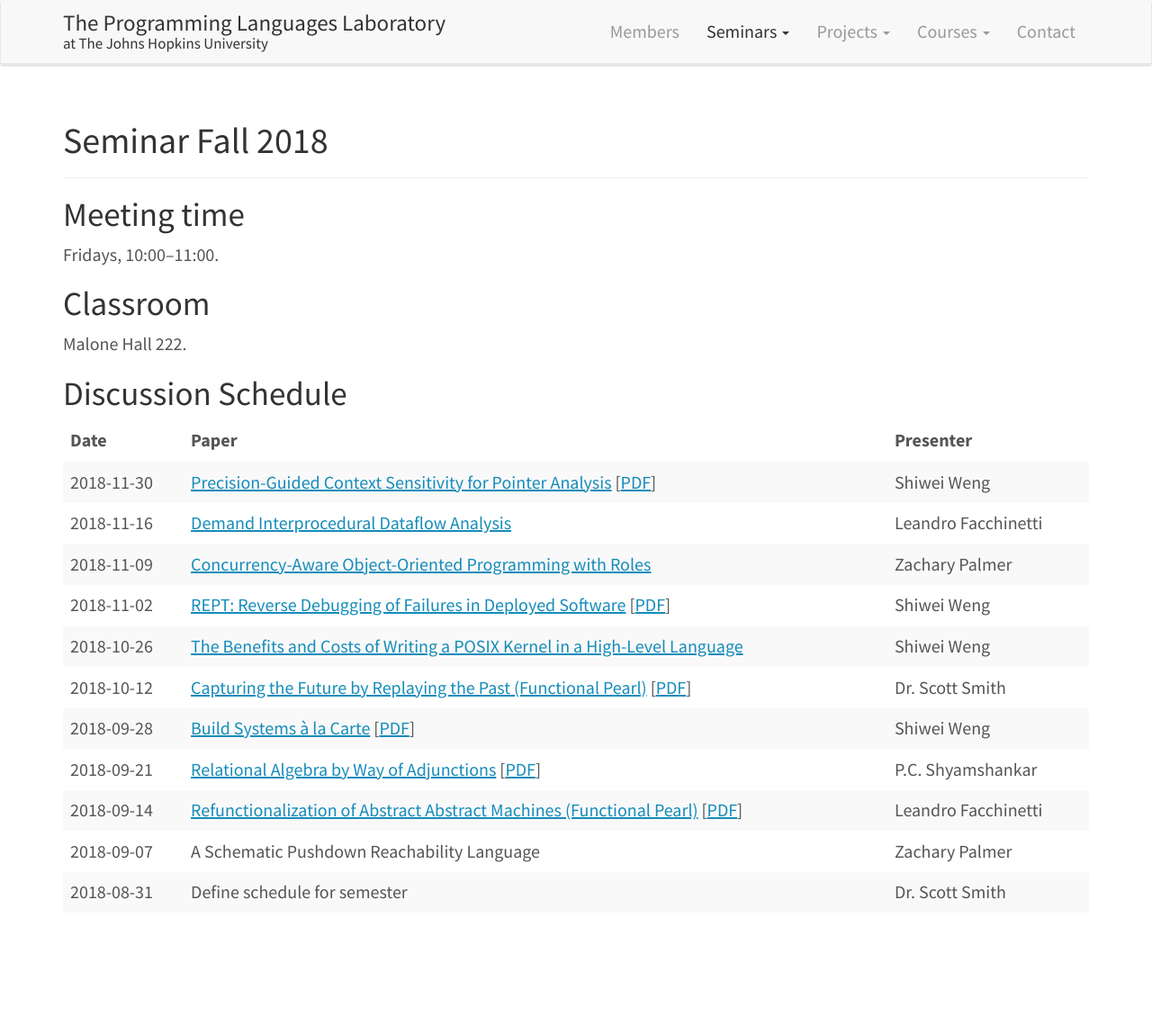
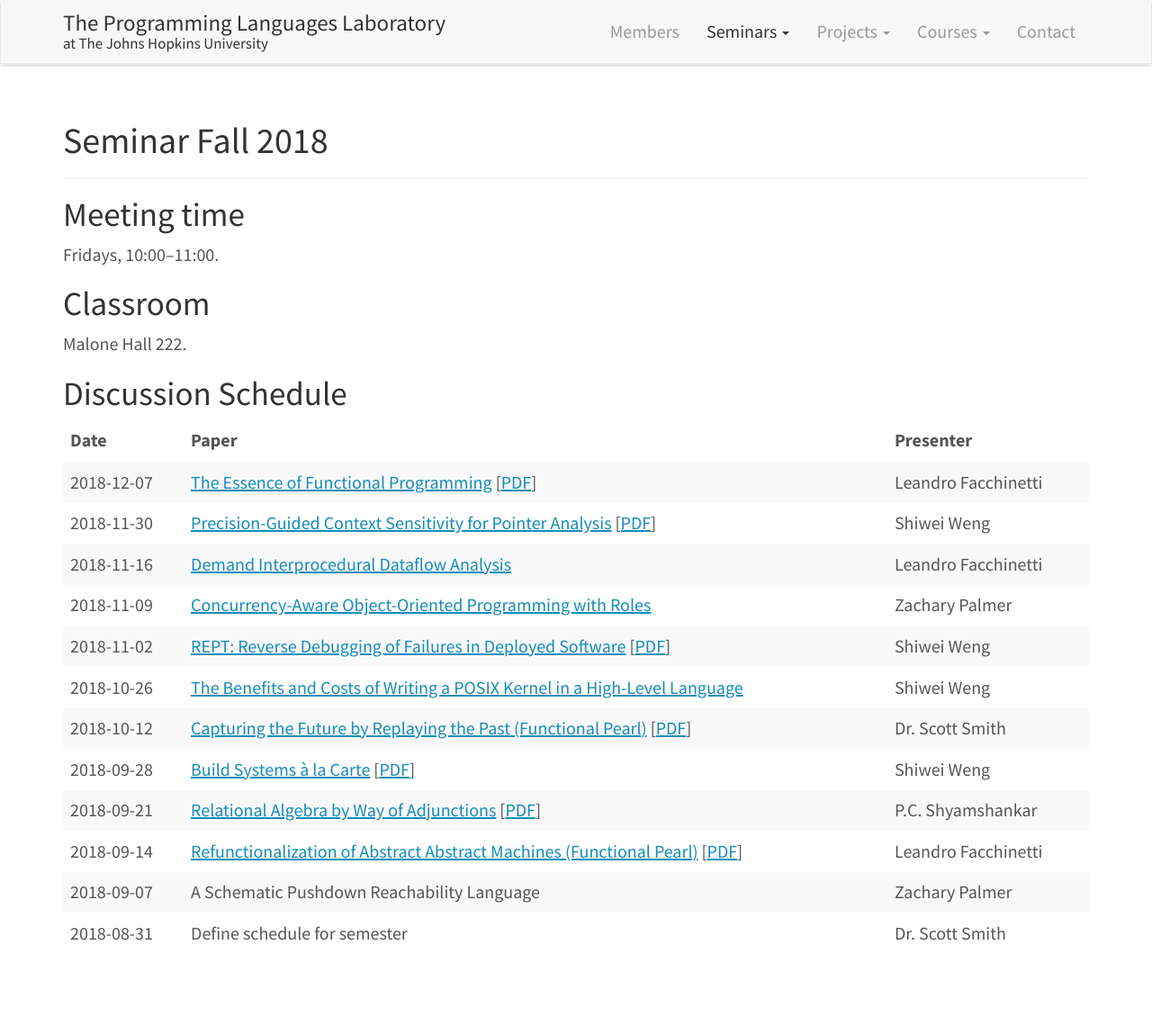
Before and after one commit to JHU-PL-Lab/www-pl-lab, a Jekyll site: the page built from seminars/fall-2018.md, in a window 1280 px wide. Shown: the whole page at 90% size. Built offline with Jekyll 4.4.1, drawn with Linux system fonts in a browser that asks for light colours; before the commit the page ends 1094 px from its top, so only the background shows below that.

Commit message:
Add 2018-12-07 seminar

```diff
--- a/seminars/fall-2018.md
+++ b/seminars/fall-2018.md
@@ -18,6 +18,7 @@ Discussion Schedule
 
 | Date | Paper | Presenter |
 |-|-|-|
+| 2018-12-07 | [The Essence of Functional Programming](https://dl.acm.org/citation.cfm?doid=143165.143169) [[PDF](https://page.mi.fu-berlin.de/scravy/realworldhaskell/materialien/the-essence-of-functional-programming.pdf)] | Leandro Facchinetti |
 | 2018-11-30 | [Precision-Guided Context Sensitivity for Pointer Analysis](https://dl.acm.org/citation.cfm?doid=3288538.3276511) [[PDF](https://yanniss.github.io/zipper-oopsla18.pdf)] | Shiwei Weng |
 | 2018-11-16 | [Demand Interprocedural Dataflow Analysis](https://dl.acm.org/citation.cfm?id=222146) | Leandro Facchinetti |
 | 2018-11-09 | [Concurrency-Aware Object-Oriented Programming with Roles](https://dl.acm.org/citation.cfm?id=3276500) | Zachary Palmer |
```
